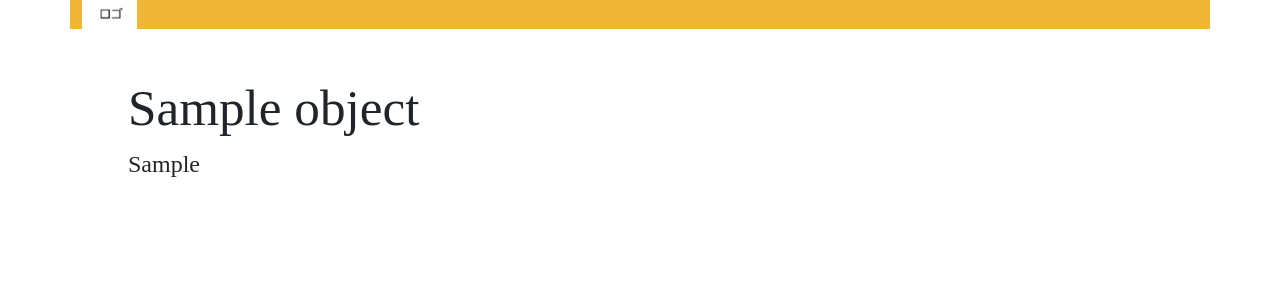
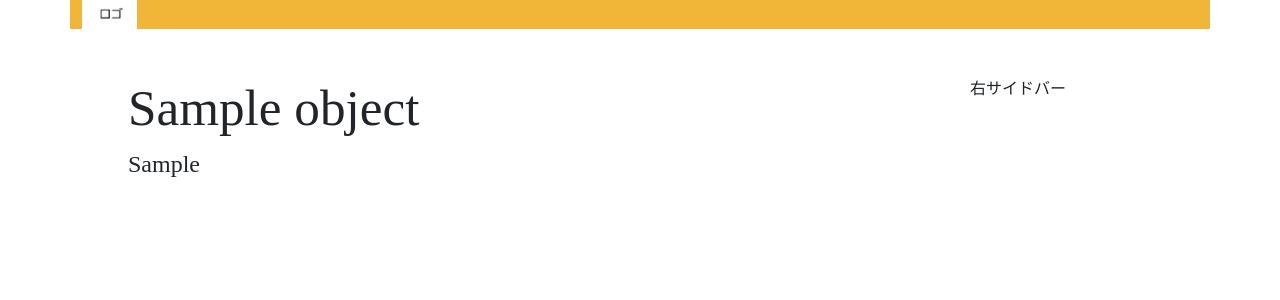
Before and after one commit to ttiz/ta2_python_blog, a Django app: template mount/app/Django/templates/tech/article_detail.html in a window 1280 px wide. Shown: the top 300 px of the page. Run offline with Django 4.2, Linux system fonts and the light colour scheme; the template is opened without the code that fills it: most values are stand-ins (such as "Sample title", 1, 10 or a date in 2020); some libraries are stand-ins or nearby versions.

Commit message:
#2
サイドバー対応途中

```diff
--- a/mount/app/Django/static/tech/index_v1_6.css
+++ b/mount/app/Django/static/tech/index_v1_6.css
@@ -9,6 +9,24 @@ h1{
 h2{
   font-size: 2.8rem;
   background-color:rgba(243, 171, 37, 0.24)
+}
+
+.wrapper {
+  display: flex;
+  max-width: 1600px;
+  min-width: 980px;
+  margin: 0 auto;
+  padding: 0 20px;
+}
+
+main {
+  flex: 1;
+  margin: 0 20px;
+  padding-bottom: 10em;
+}
+
+aside {
+ width: 220px;
 }
 
 .div_link {
@@ -91,10 +109,6 @@ body {
   font-family: a-otf-ud-shin-go-pr6n;
   display: flex;
   flex-direction: column;
-}
-
-main {
-  padding-bottom: 10em;
 }
 
 footer {
--- a/mount/app/Django/templates/tech/base.html
+++ b/mount/app/Django/templates/tech/base.html
@@ -25,18 +25,18 @@
             <img src="{% static 'tech/logo.jpg'%}" alt="ロゴ" height="29px" />
         </a>
     </header>
+    <div class="wrapper">
     <main>
     <div class="app">
-        <nav>
-            <div class="left_sidebar">
-                <!-- 左サイドバー -->
-            </div>
-        </nav>
-        <nav>
-            <div class="right_sidebar">
-                <!-- 右サイドバー -->
-            </div>
-        </nav>
+<!--        <nav class="col-3 col-sm-12">-->
+<!--            <div class="left_sidebar">-->
+<!--                &lt;!&ndash; 左サイドバー &ndash;&gt;-->
+<!--                <p>左サイドバー</p>-->
+<!--            </div>-->
+<!--        </nav>-->
+<!--        <nav class="col-3 col-sm-12">-->
+
+<!--        </nav>-->
         <div class="content">
             {% block article_list %}
             {% endblock %}
@@ -46,6 +46,10 @@
         </div>
     </div>
     </main>
+    <aside>
+        <section>右サイドバー</section>
+    </aside>
+    </div>
     <div class="footer_margin"></div>
     <footer class="fixed-bottom">
     </footer>
```
Also changed, not shown: mount/app/Django/static/tech/index.css (+18 -4 lines).
